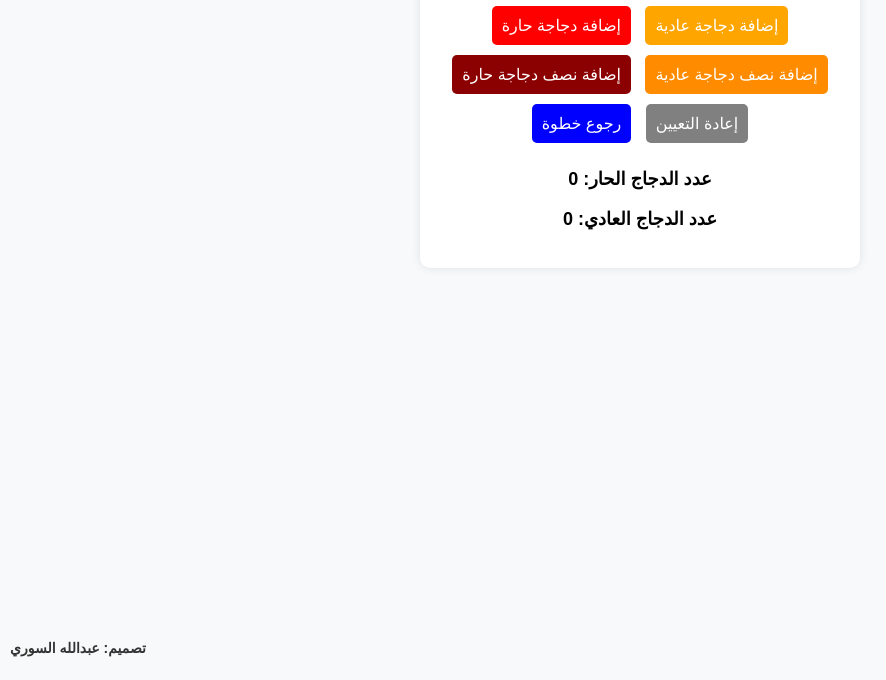
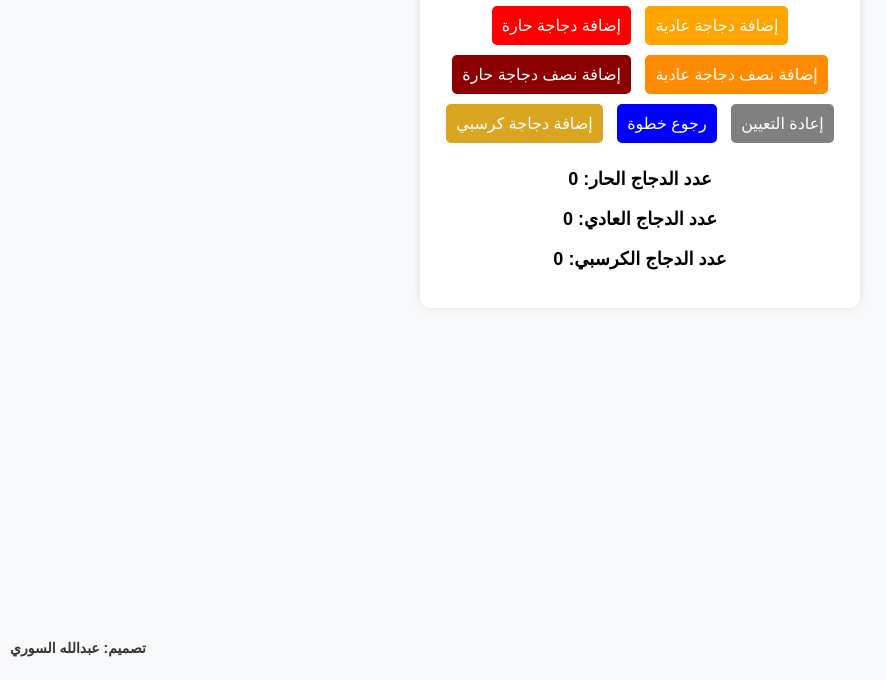
Before and after one commit to baatws/my-website, a plain HTML site: page index.html in a window 1280 px wide. Shown: the part 120-800 px from the top of the page, without its empty margins (0-886 px from the left). Drawn offline with Linux system fonts and the light colour scheme.

Commit message:
Update index.html

```diff
--- a/index.html
+++ b/index.html
@@ -48,6 +48,7 @@
         .normal { background-color: orange; color: white; }
         .half-hot { background-color: darkred; color: white; }
         .half-regular { background-color: darkorange; color: white; }
+        .crispy { background-color: goldenrod; color: white; }
         .undo { background-color: blue; color: white; }
         .reset { background-color: gray; color: white; }
 
@@ -75,12 +76,14 @@
             <button class="normal" onclick="addOrder('normal')">إضافة دجاجة عادية</button>
             <button class="half-hot" onclick="addOrder('half-hot')">إضافة نصف دجاجة حارة</button>
             <button class="half-regular" onclick="addOrder('half-regular')">إضافة نصف دجاجة عادية</button>
+            <button class="crispy" onclick="addOrder('crispy')">إضافة دجاجة كرسبي</button>
             <button class="undo" onclick="undoLastOrder()">رجوع خطوة</button>
             <button class="reset" onclick="resetOrders()">إعادة التعيين</button>
         </div>
         <div class="results">
             <p>عدد الدجاج الحار: <span id="hot-count">0</span></p>
             <p>عدد الدجاج العادي: <span id="normal-count">0</span></p>
+            <p>عدد الدجاج الكرسبي: <span id="crispy-count">0</span></p>
         </div>
     </div>
 
@@ -89,12 +92,14 @@
     </footer>
 
     <script>
-        let hotCount = localStorage.getItem("hotCount") ? parseFloat(localStorage.getItem("hotCount")) : 0;
-        let normalCount = localStorage.getItem("normalCount") ? parseFloat(localStorage.getItem("normalCount")) : 0;
-        let orderHistory = localStorage.getItem("orderHistory") ? JSON.parse(localStorage.getItem("orderHistory")) : [];
+        let hotCount = parseFloat(localStorage.getItem("hotCount")) || 0;
+        let normalCount = parseFloat(localStorage.getItem("normalCount")) || 0;
+        let crispyCount = parseFloat(localStorage.getItem("crispyCount")) || 0;
+        let orderHistory = JSON.parse(localStorage.getItem("orderHistory")) || [];
 
         document.getElementById("hot-count").textContent = hotCount;
         document.getElementById("normal-count").textContent = normalCount;
+        document.getElementById("crispy-count").textContent = crispyCount;
 
         function addOrder(type) {
             let order = { type: type, value: 0 };
@@ -111,6 +116,9 @@
             } else if (type === "half-regular") {
                 normalCount += 0.5;
                 order.value = 0.5;
+            } else if (type === "crispy") {
+                crispyCount += 1;
+                order.value = 1;
             }
 
             orderHistory.push(order);
@@ -129,6 +137,8 @@
                     hotCount -= lastOrder.value;
                 } else if (lastOrder.type === "half-regular") {
                     normalCount -= lastOrder.value;
+                } else if (lastOrder.type === "crispy") {
+                    crispyCount -= lastOrder.value;
                 }
 
                 updateStorage();
@@ -138,6 +148,7 @@
         function resetOrders() {
             hotCount = 0;
             normalCount = 0;
+            crispyCount = 0;
             orderHistory = [];
             updateStorage();
         }
@@ -145,10 +156,12 @@
         function updateStorage() {
             localStorage.setItem("hotCount", hotCount);
             localStorage.setItem("normalCount", normalCount);
+            localStorage.setItem("crispyCount", crispyCount);
             localStorage.setItem("orderHistory", JSON.stringify(orderHistory));
 
             document.getElementById("hot-count").textContent = hotCount;
             document.getElementById("normal-count").textContent = normalCount;
+            document.getElementById("crispy-count").textContent = crispyCount;
         }
     </script>
 
```
